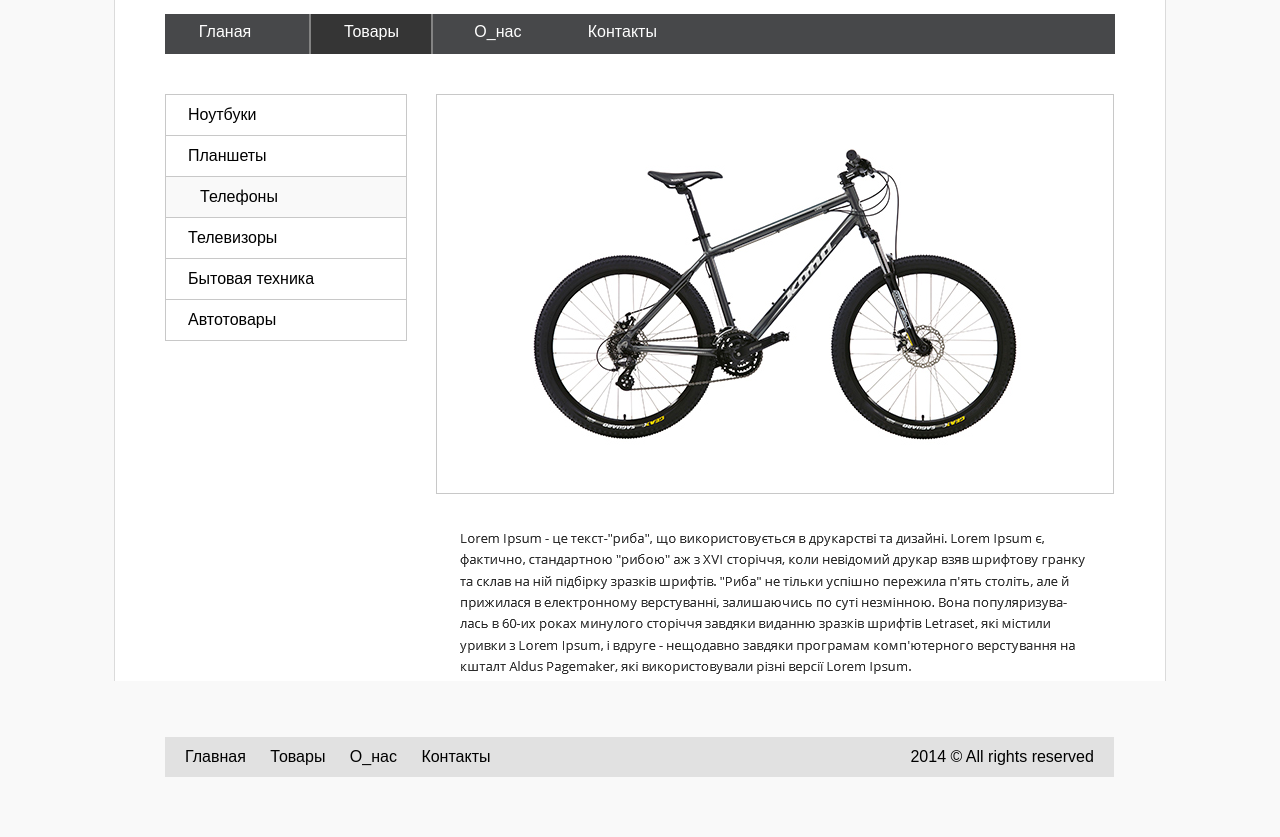
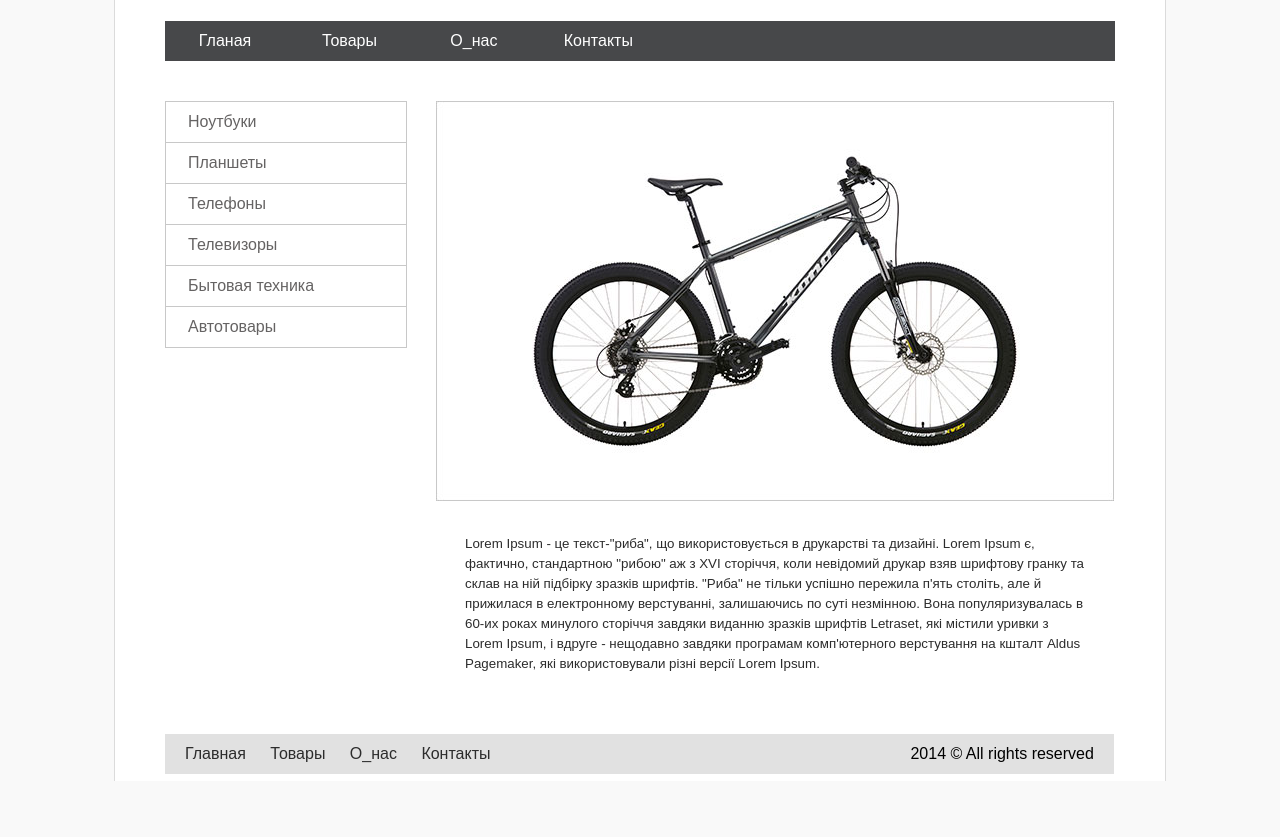
Before and after one commit to oleksandrB/oleksandrB.github.io, a plain HTML site: page homework3/index.html in a window 1280 px wide. Shown: the part 119-956 px from the top of the page. After the commit the page ends 900 px from the top, so only its background shows below. Drawn offline with Linux system fonts and the light colour scheme.

Commit message:
upgraded

```diff
--- a/homework3/index.html
+++ b/homework3/index.html
@@ -8,48 +8,44 @@
 </head>
 <body class="cover">
 <div class="wrapper1">
-<div class="wrapper2">
 
-	<p class="logo"><img src="img/logo_hw3.jpg" alt="logo"></p>
+<h1><a class="logo" href="img/fitness.jpg"> Fitness </a></h1>
 <ul class="header_menu">
-	<li class="inline_header glavnaya">Гланая</li>
-	<li class="inline_header tovary">Товары</li>
-	<li class="inline_header o_nas">О_нас</li>
-	<li class="inline_header kontakty">Контакты</li>
+	<li> <a href=""> Гланая </a> </li>
+	<li> <a href=""> Товары </a> </li>
+	<li> <a href=""> О_нас </a> </li>
+	<li> <a href=""> Контакты </a> </li>
 </ul>
 <div class="inline_content">
 <div>
 <ul class="sidebar">
-	<li class="a">Ноутбуки</li>
-	<li class="a">Планшеты</li>
-	<li class="b">Телефоны</li>
-	<li class="a">Телевизоры</li>
-	<li class="a">Бытовая техника</li>
-	<li class="a">Автотовары</li>
+	<li> <a href=""> Ноутбуки </a> </li>
+	<li> <a href=""> Планшеты </a> </li>
+	<li> <a href=""> Телефоны </a> </li>
+	<li> <a href=""> Телевизоры </a> </li>
+	<li> <a href=""> Бытовая техника</a> </li>
+	<li> <a href=""> Автотовары </a> </li>
 </ul>
 </div>
-<div class="img">
-<img src="img/bike&text.png" alt="bike&text">
+<div>
+<img class="img" src="img/bike.jpg" alt="bike">
 </div>
 </div>
-
+<p class="text">
+	Lorem Ipsum - це текст-"риба", що використовується в друкарстві та дизайні. Lorem Ipsum є, фактично, стандартною "рибою" аж з XVI сторіччя, коли невідомий друкар взяв шрифтову гранку та склав на ній підбірку зразків шрифтів. "Риба" не тільки успішно пережила п'ять століть, але й прижилася в електронному верстуванні, залишаючись по суті незмінною. Вона популяризувалась в 60-их роках минулого сторіччя завдяки виданню зразків шрифтів Letraset, які містили уривки з Lorem Ipsum, і вдруге - нещодавно завдяки програмам комп'ютерного верстування на кшталт Aldus Pagemaker, які використовували різні версії Lorem Ipsum.
+</p>
 <div class="footer">
-<div class="list">
-<ul>
-	<li class="list_line">Главная</li>
-	<li class="list_line">Товары</li>
-	<li class="list_line">О_нас</li>
-	<li class="list_line kontakty">Контакты</li>
+<ul class="end list">
+	<li> <a href=""> Главная </a> </li>
+	<li> <a href=""> Товары </a> </li>
+	<li> <a href=""> О_нас </a> </li>
+	<li class="kontakty"> <a href=""> Контакты </a> </li>
 </ul>
-</div>
-<div class="All_rights_reserved">
-<p>
+<p class="end All_rights_reserved">
 	2014 &copy; All rights reserved
 </p>
 </div>
-</div>
 
-</div>
 </div>
 </body>
 </html>
--- a/homework3/style.css
+++ b/homework3/style.css
@@ -4,26 +4,22 @@
 }
 .wrapper1 {
   position: relative;
-  width: 1050px;
+  padding: 50px 50px;
+  width: 950px;
   margin: 0px auto;
   background-color: #fff;
+  font-family: sans-serif;
   border-right: 1px solid #dbdbdb;
   border-left: 1px solid #dbdbdb;
 }
 html, body, .wrapper1{
 	height: 100%;
 }
-.wrapper2 {
-  position: relative;
-  width: 950px;
-  margin: 0px auto;
-  font-family: sans-serif;
-  height: 100%;
-  background-color: #fff;
-}
 /*HEADER*/
 .logo {
-	padding-top: 50px;
+	font-size: 50px;
+	text-decoration: none;
+	color: black;
 }
 .header_menu {
 	background-color: #47484a;
@@ -33,66 +29,89 @@ html, body, .wrapper1{
 	border-collapse: collapse;
 	margin-top: 40px;
 }
-.inline_header  {
+.header_menu a {
+	text-decoration: none;
+	color: #fff;
+}
+.header_menu li {
 	display: inline-block;
 	width: 120px;
-	padding-top: 10px;
+	line-height: 40px;
 	text-align: center;
 }
-.glavnaya {
-	padding-right: 20px;
-}
-.tovary {
-	border-left: 2px solid #838383;
-	border-right: 2px solid #838383;
-	background-color: #353535;
-	height: 30px;
+.header_menu li:hover {
+	background: #353535;
+	color: #fff;
+	cursor: pointer;
+	border-left: 1px solid #838383;
+	border-right: 1px solid #838383;
 }
 /*CONTENT*/
 .sidebar {
     border: 1px solid #c8c8c8;
     border-bottom: none;
-	height: 240px;
+	height: 40px;
 	width: 240px;
 	display: table-cell;
 	margin-top: 0px;
 }
-.a {
+.sidebar a {
+	text-decoration: none;
+	color: #656363;
+}
+.sidebar li {
 	border-bottom: 1px solid #c8c8c8;
-	height: 40px;
 	padding-left: 22px;
 	line-height: 40px;
 }
-.b {
-	padding-left: 34px;
+.sidebar li:hover {
+	background-color: #f9f9f9;
+	color: #474747;
+	cursor: pointer;
+	padding-left: 37px;
+	width: 203px;
 	height: 40px;
-	background: #f9f9f9;
-	border-bottom: 1px solid #c8c8c8;
-    line-height: 40px;
 }
-.inline_content div{
+.inline_content div {
     display: inline-block;
     margin-top: 40px;
     vertical-align: top;
 }
-.img {
+img {
 	margin-left: 25px;
 }
+.text {
+	font-size: 13.33px;
+	width: 620px;
+	margin-left: 300px;
+	margin-top: 30px;
+	line-height: 20px;
+	color: #2c2c2c;
+}
 /*FOOTER*/
+.footer {
+	margin-bottom: 60px;
+}
 .list {
 	width: 757px;
 }
-.footer div{
+.footer .end {
 	display: inline-block;
 	background-color: #e1e1e1;
 	height: 40px;
 	margin-top: 60px;
-	margin-bottom: 60px;
 }
-.list_line {
+.list a {
+	text-decoration: none;
+	color: #2c2c2c;
+}
+.list li {
 	display: inline-block;
 	line-height: 40px;
 	padding-left: 20px;
+}
+.list li:hover {
+	text-decoration: underline;
 }
 .kontakty {
 	padding-right: 200px;
```
Also changed, not shown: homework3/img/bike&text.png (deleted), homework3/img/bike.jpg (added), homework3/img/fitness.jpg (added), homework3/img/logo_hw3.jpg (deleted).
